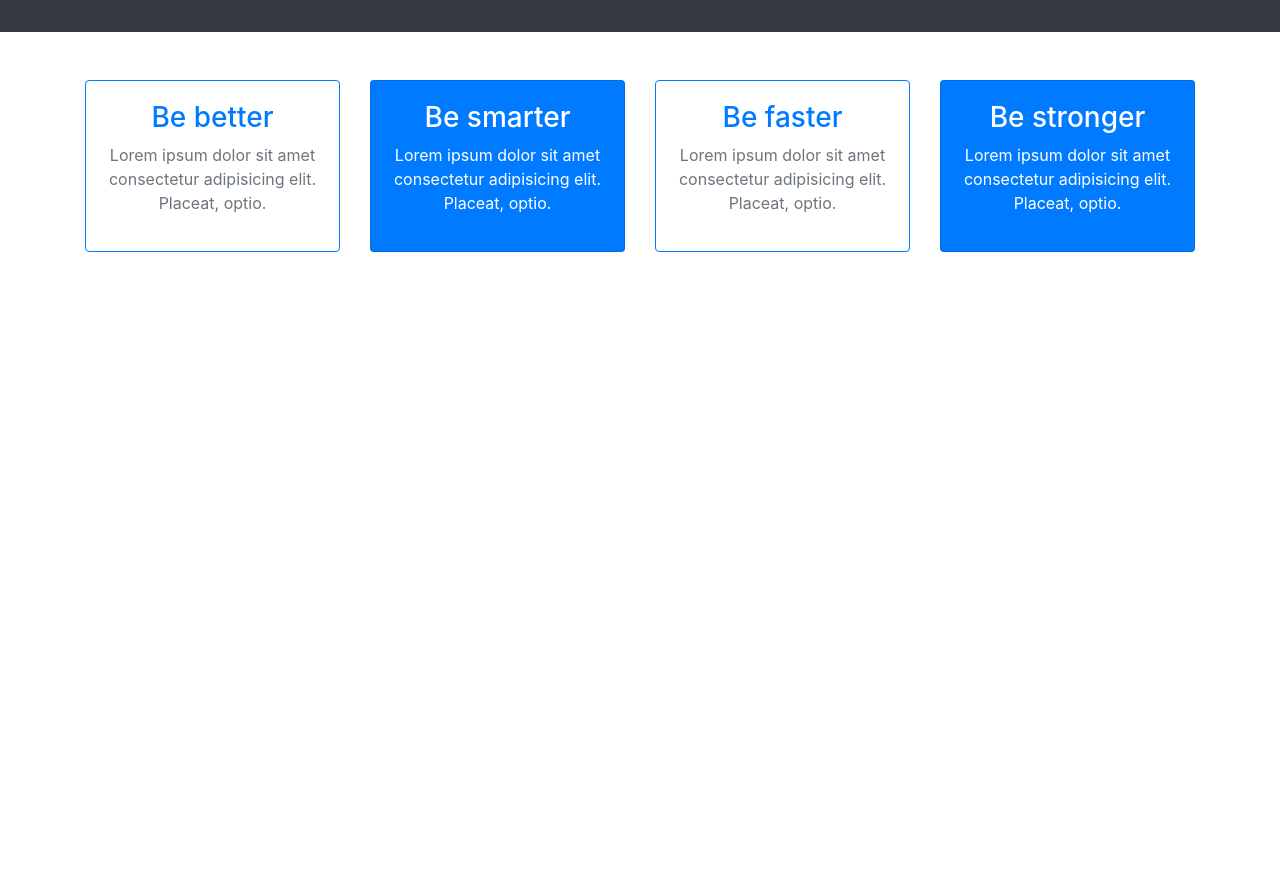
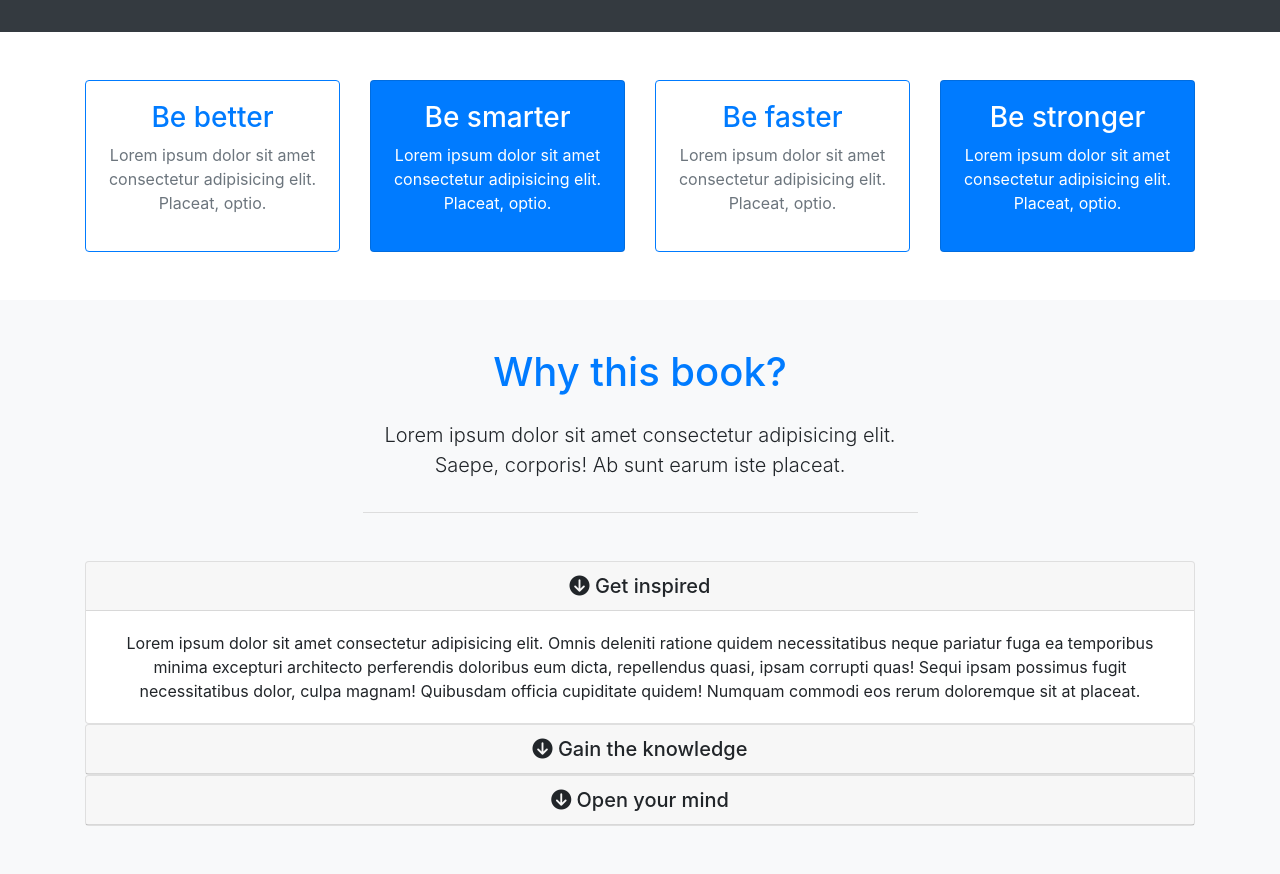
Before and after one commit to hectorixd/mizuxe-book, a website: page index.html in a window 1280 px wide. Shown: the part 817-1691 px from the top of the page. Before the commit the page ends 1117 px from the top, so only its background shows below. Drawn offline with nearby package versions, Linux system fonts and the light colour scheme.

Commit message:
Add about section with accordion

```diff
--- a/index.html
+++ b/index.html
@@ -158,16 +158,106 @@
         </div>
       </div>
     </section>
+    <!-- ABOUT / WHY SECTION -->
+    <section id="aboout" class="py-5 text-center bg-light">
+      <div class="container">
+        <div class="row">
+          <div class="col">
+            <div class="info-header mb-5">
+              <h1 class="text-primary pb-3">
+                Why this book?
+              </h1>
+              <p class="lead pb-3">
+                Lorem ipsum dolor sit amet consectetur adipisicing elit. Saepe,
+                corporis! Ab sunt earum iste placeat.
+              </p>
+            </div>
+            <!-- ACCORDION -->
+            <div id="accordion">
+              <div class="card">
+                <div class="card-header">
+                  <h5 class="mb-0">
+                    <div
+                      href="#collapse1"
+                      data-toggle="collapse"
+                      data-parent="#accordion"
+                    >
+                      <i class="fas fa-arrow-circle-down"></i> Get inspired
+                    </div>
+                  </h5>
+                </div>
+                <div class="collapse show" id="collapse1">
+                  <div class="card-body">
+                    Lorem ipsum dolor sit amet consectetur adipisicing elit.
+                    Omnis deleniti ratione quidem necessitatibus neque pariatur
+                    fuga ea temporibus minima excepturi architecto perferendis
+                    doloribus eum dicta, repellendus quasi, ipsam corrupti quas!
+                    Sequi ipsam possimus fugit necessitatibus dolor, culpa
+                    magnam! Quibusdam officia cupiditate quidem! Numquam commodi
+                    eos rerum doloremque sit at placeat.
+                  </div>
+                </div>
+              </div>
+              <div class="card">
+                <div class="card-header">
+                  <h5 class="mb-0">
+                    <div
+                      href="#collapse2"
+                      data-toggle="collapse"
+                      data-parent="#accordion"
+                    >
+                      <i class="fas fa-arrow-circle-down"></i> Gain the
+                      knowledge
+                    </div>
+                  </h5>
+                </div>
+                <div class="collapse" id="collapse2">
+                  <div class="card-body">
+                    Lorem ipsum dolor sit amet consectetur adipisicing elit.
+                    Omnis deleniti ratione quidem necessitatibus neque pariatur
+                    fuga ea temporibus minima excepturi architecto perferendis
+                    doloribus eum dicta, repellendus quasi, ipsam corrupti quas!
+                    Sequi ipsam possimus fugit necessitatibus dolor, culpa
+                    magnam! Quibusdam officia cupiditate quidem! Numquam commodi
+                    eos rerum doloremque sit at placeat.
+                  </div>
+                </div>
+              </div>
+              <div class="card">
+                <div class="card-header">
+                  <h5 class="mb-0">
+                    <div
+                      href="#collapse3"
+                      data-toggle="collapse"
+                      data-parent="#accordion"
+                    >
+                      <i class="fas fa-arrow-circle-down"></i> Open your mind
+                    </div>
+                  </h5>
+                </div>
+                <div class="collapse" id="collapse3">
+                  <div class="card-body">
+                    Lorem ipsum dolor sit amet consectetur adipisicing elit.
+                    Omnis deleniti ratione quidem necessitatibus neque pariatur
+                    fuga ea temporibus minima excepturi architecto perferendis
+                    doloribus eum dicta, repellendus quasi, ipsam corrupti quas!
+                    Sequi ipsam possimus fugit necessitatibus dolor, culpa
+                    magnam! Quibusdam officia cupiditate quidem! Numquam commodi
+                    eos rerum doloremque sit at placeat.
+                  </div>
+                </div>
+              </div>
+            </div>
+          </div>
+        </div>
+      </div>
+    </section>
     <script
       src="https://code.jquery.com/jquery-3.4.1.min.js"
       integrity="sha256-CSXorXvZcTkaix6Yvo6HppcZGetbYMGWSFlBw8HfCJo="
       crossorigin="anonymous"
     ></script>
-    <script
-      src="http://code.jquery.com/jquery-3.3.1.min.js"
-      integrity="sha256-FgpCb/KJQlLNfOu91ta32o/NMZxltwRo8QtmkMRdAu8="
-      crossorigin="anonymous"
-    ></script>
+
     <script
       src="https://cdnjs.cloudflare.com/ajax/libs/popper.js/1.14.7/umd/popper.min.js"
       integrity="sha384-UO2eT0CpHqdSJQ6hJty5KVphtPhzWj9WO1clHTMGa3JDZwrnQq4sF86dIHNDz0W1"
--- a/scss/style.scss
+++ b/scss/style.scss
@@ -31,6 +31,12 @@ body {
   }
 }
 
+.info-header {
+  width: 50%;
+  margin: auto;
+  border-bottom: 1px #ddd solid;
+}
+
 @media (max-width: 768px) {
   #showcase {
     min-height: 500px;
```
Also changed, not shown: css/style.css.
